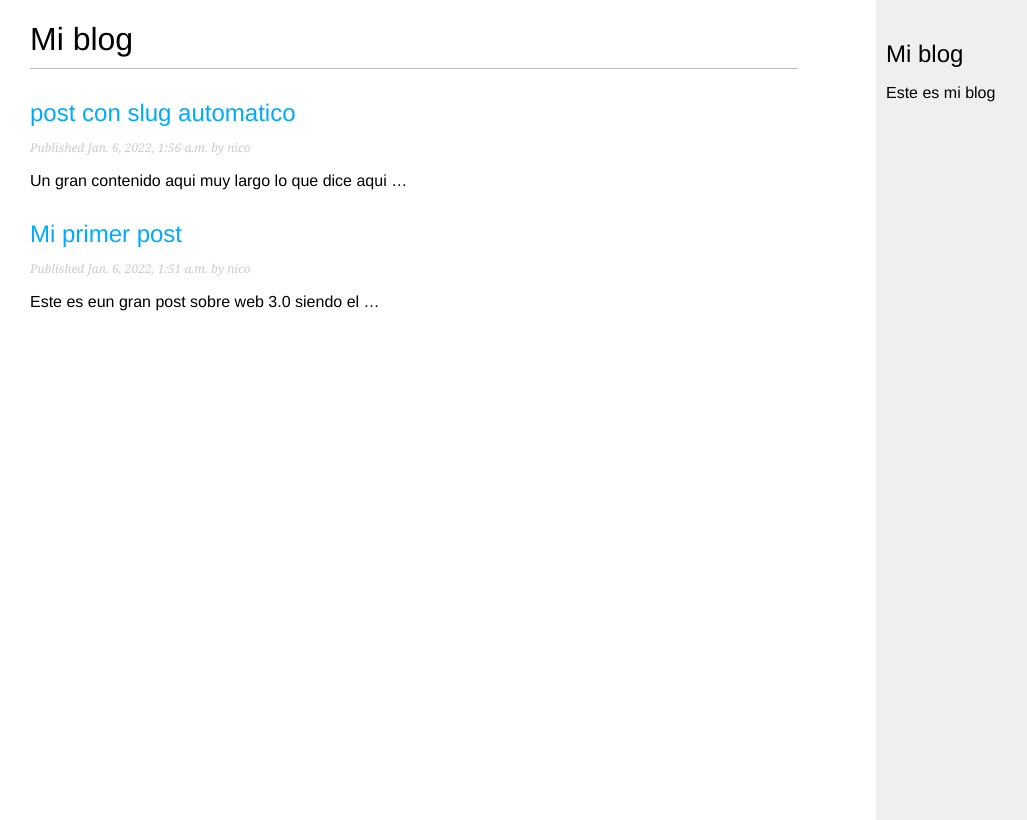
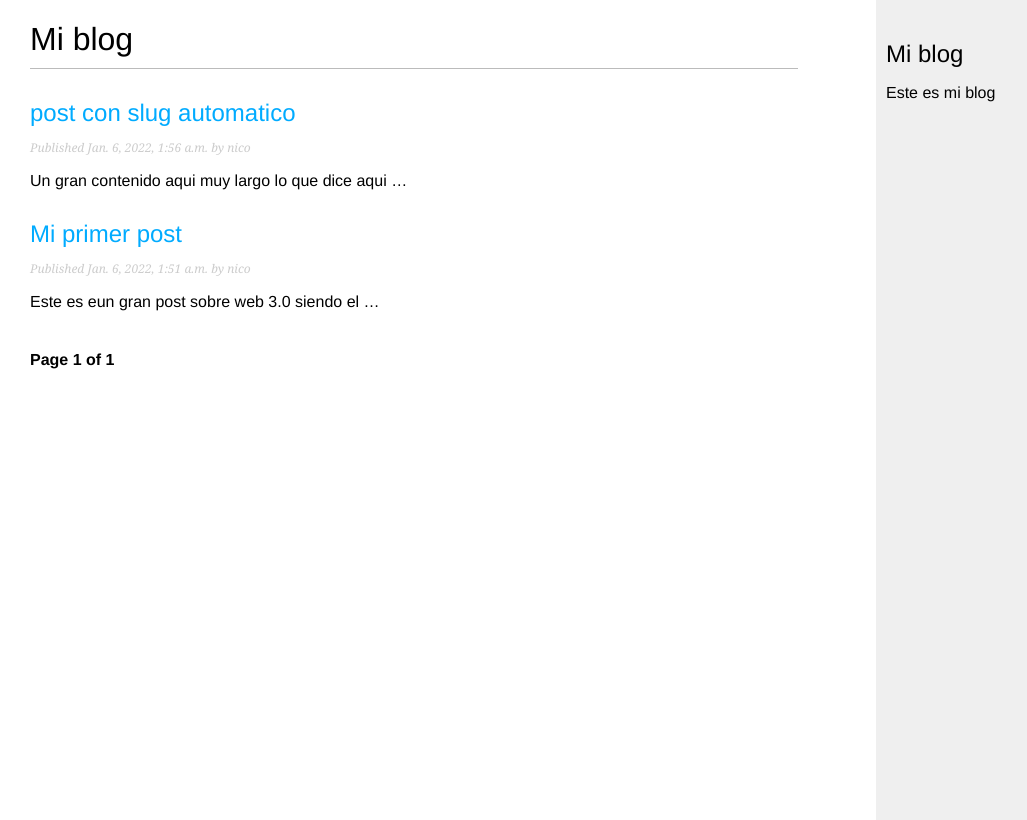
Before and after one commit to NicolasRondonAcademlo/Blog-django, a Django app: page /blog/ in a window 1280 px wide. Shown: the whole page, without its empty margins (0-1027 px from the left). Run offline with Django 3.2, Linux system fonts and the light colour scheme; data comes from the database, SQL or seed files in the repository.

Commit message:
paginacion

```diff
--- a/mysite/blog/templates/blog/post/list.html
+++ b/mysite/blog/templates/blog/post/list.html
@@ -16,4 +16,5 @@
 </p>
 {{ post.body|truncatewords:10|linebreaks }}
 {% endfor %}
+{% include "pagination.html" with page=posts%}
 {% endblock %}
--- /dev/null
+++ b/mysite/blog/templates/pagination.html
@@ -0,0 +1,13 @@
+<div class="pagination">
+  <span class="step-links">
+    {% if page.has_previous %}
+      <a href="?page={{page.previous_page_number}}">Previous</a>
+    {% endif %}
+    <span class="current">
+      Page {{ page.number }} of {{ page.paginator.num_pages}}
+    </span>
+    {% if page.has_next%}
+    <a href="?page={{page.next_page_number}}">Next</a>
+    {%endif%}
+  </span>
+</div>
--- a/mysite/blog/views.py
+++ b/mysite/blog/views.py
@@ -1,15 +1,24 @@
 from django.shortcuts import render, get_object_or_404
 from .models import Post
-
+from django.core.paginator import Paginator,\
+    EmptyPage, PageNotAnInteger
 
 # Create your views here.
 
 
 def post_list(request):
     posts = Post.published.all()
+    paginator = Paginator(posts,5)
+    page = request.GET.get('page')
+    try:
+        posts = paginator.page(page)
+    except PageNotAnInteger:
+        posts = paginator.page(1)
+    except EmptyPage:
+        posts = paginator.page(paginator.num_pages)
     return render(request,
                   'blog/post/list.html',
-                  {"posts": posts})
+                  {"posts": posts, 'page': page})
 
 
 def post_detail(request, year, month, day, post):
```
